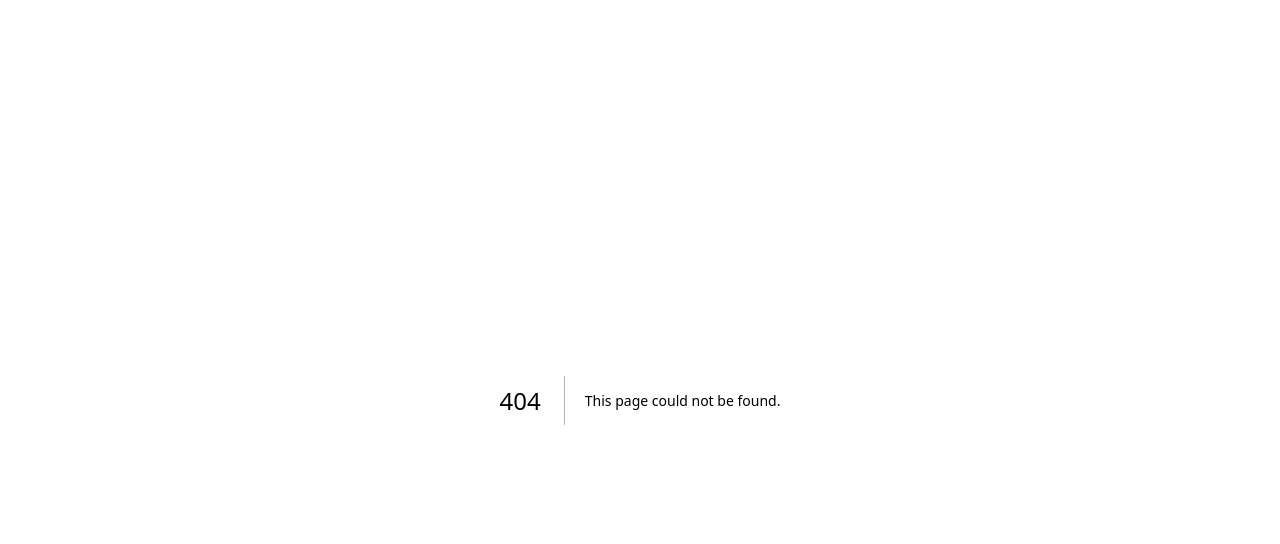
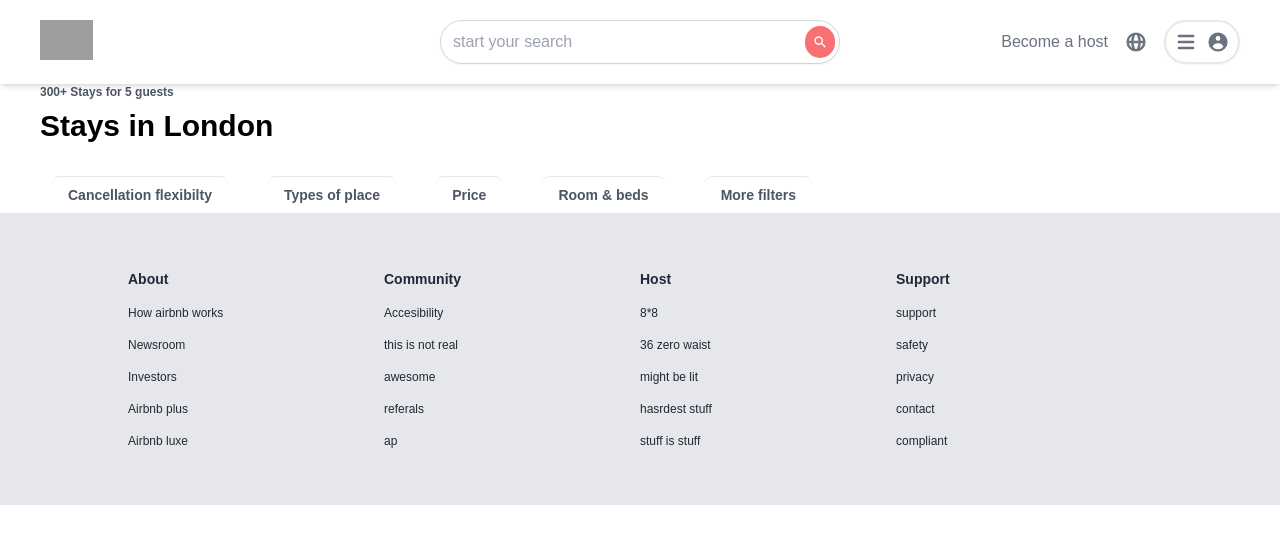
Before and after one commit to AMOGHPTL/airbnb_clone, a Next.js app: page /search in a window 1280 px wide. Before the commit this address had no page. Shown: the top 544 px of the page. Built offline with nearby package versions, Linux system fonts and the light colour scheme; grey boxes are pictures that could not be loaded.

Commit message:
creating search page and buttons in search page

```diff
--- a/app/globals.css
+++ b/app/globals.css
@@ -19,3 +19,9 @@ body {
   background: var(--background);
   font-family: Arial, Helvetica, sans-serif;
 }
+
+@layer components {
+  .button {
+    @apply px-4 py-2 border-t border-gray-200 rounded-lg hover:shadow-md active:scale-90 cursor-pointer transition duration-200 ease-out active:bg-gray-100
+  }
+}
--- /dev/null
+++ b/app/search/page.js
@@ -0,0 +1,30 @@
+import React from 'react'
+import Header from '../components/Header'
+import Footer from '../components/Footer'
+
+function Search() {
+  return (
+    <div>
+      <Header/>
+
+      <main className='flex'>
+        <section className='px-10'>
+         <p className='text-xs text-gray-600 font-semibold'>300+ Stays for 5 guests</p>
+         <h1 className='text-3xl font-semibold mt-2 mb-6'>Stays in London</h1>
+         <div className='hidden md:flex space-x-10 px-3 mt-8  text-sm text-gray-600 font-semibold'>
+            <p className='button'>Cancellation flexibilty</p>
+            <p className='button'>Types of place</p>
+            <p className='button'>Price</p>
+            <p className='button'>Room & beds</p>
+            <p className='button'>More filters</p>
+         </div>
+        </section>
+      </main>
+
+
+      <Footer/>
+    </div>
+  )
+}
+
+export default Search
```
